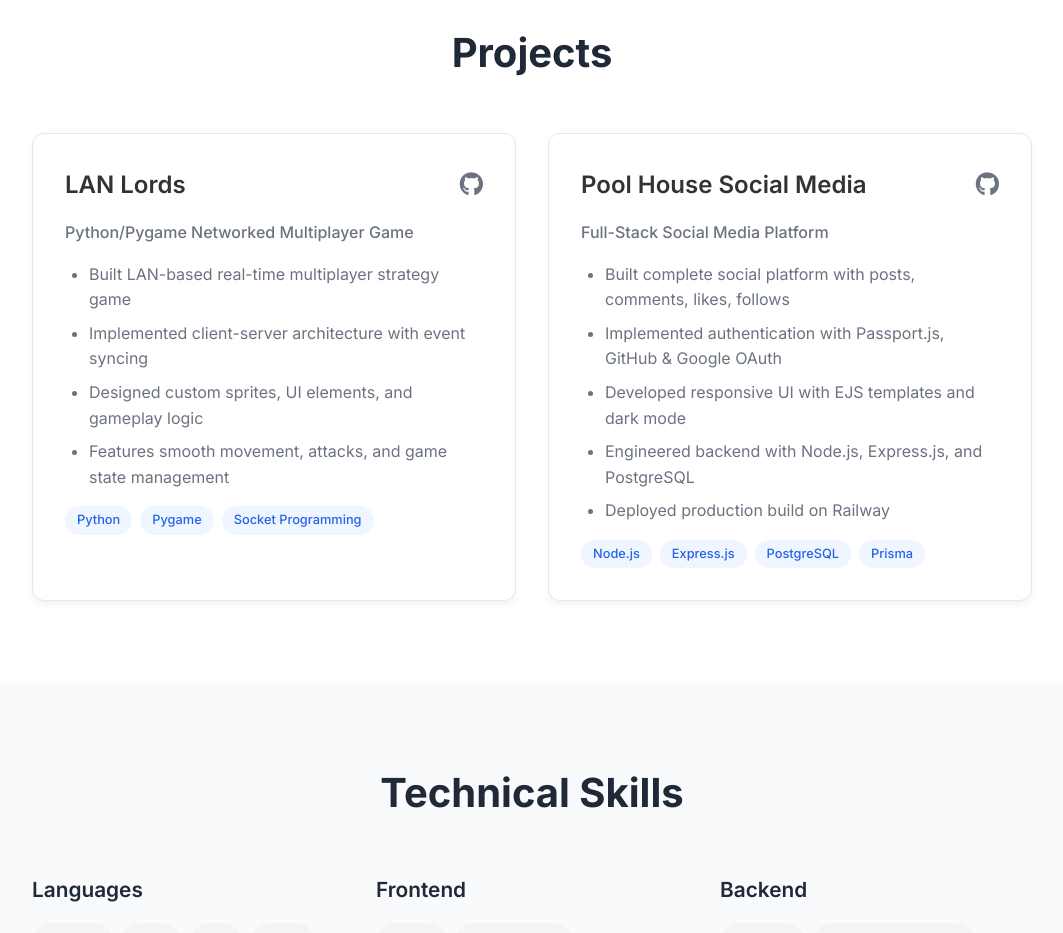
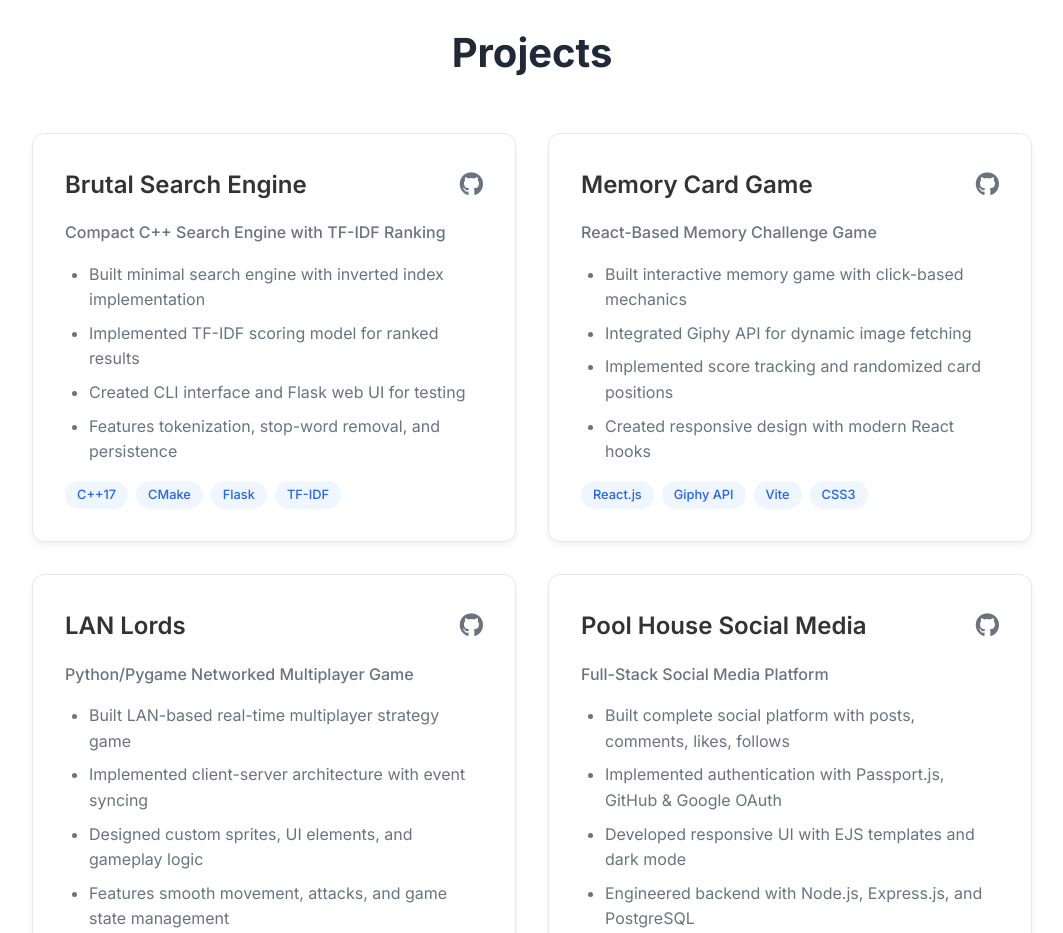
Before and after one commit to Bash-the-Kernel/Resume-WebPage, a plain HTML site: page index.html in a window 1280 px wide. Shown: the part 2160-3093 px from the top of the page, without its empty margins (108-1171 px from the left). Drawn offline with Linux system fonts and the light colour scheme.

Commit message:
added more projects

```diff
--- a/index.html
+++ b/index.html
@@ -94,6 +94,50 @@
         <div class="container">
             <h2>Projects</h2>
             <div class="projects-grid">
+                <div class="project-card">
+                    <div class="project-header">
+                        <h3>Brutal Search Engine</h3>
+                        <a href="https://github.com/Bash-the-Kernel/Brutal-Search-Engine" target="_blank" class="project-link">
+                            <i class="fab fa-github"></i>
+                        </a>
+                    </div>
+                    <p>Compact C++ Search Engine with TF-IDF Ranking</p>
+                    <ul>
+                        <li>Built minimal search engine with inverted index implementation</li>
+                        <li>Implemented TF-IDF scoring model for ranked results</li>
+                        <li>Created CLI interface and Flask web UI for testing</li>
+                        <li>Features tokenization, stop-word removal, and persistence</li>
+                    </ul>
+                    <div class="tech-stack">
+                        <span class="tech-tag">C++17</span>
+                        <span class="tech-tag">CMake</span>
+                        <span class="tech-tag">Flask</span>
+                        <span class="tech-tag">TF-IDF</span>
+                    </div>
+                </div>
+
+                <div class="project-card">
+                    <div class="project-header">
+                        <h3>Memory Card Game</h3>
+                        <a href="https://github.com/Bash-the-Kernel/Memory-Game-Project" target="_blank" class="project-link">
+                            <i class="fab fa-github"></i>
+                        </a>
+                    </div>
+                    <p>React-Based Memory Challenge Game</p>
+                    <ul>
+                        <li>Built interactive memory game with click-based mechanics</li>
+                        <li>Integrated Giphy API for dynamic image fetching</li>
+                        <li>Implemented score tracking and randomized card positions</li>
+                        <li>Created responsive design with modern React hooks</li>
+                    </ul>
+                    <div class="tech-stack">
+                        <span class="tech-tag">React.js</span>
+                        <span class="tech-tag">Giphy API</span>
+                        <span class="tech-tag">Vite</span>
+                        <span class="tech-tag">CSS3</span>
+                    </div>
+                </div>
+
                 <div class="project-card">
                     <div class="project-header">
                         <h3>LAN Lords</h3>
```
